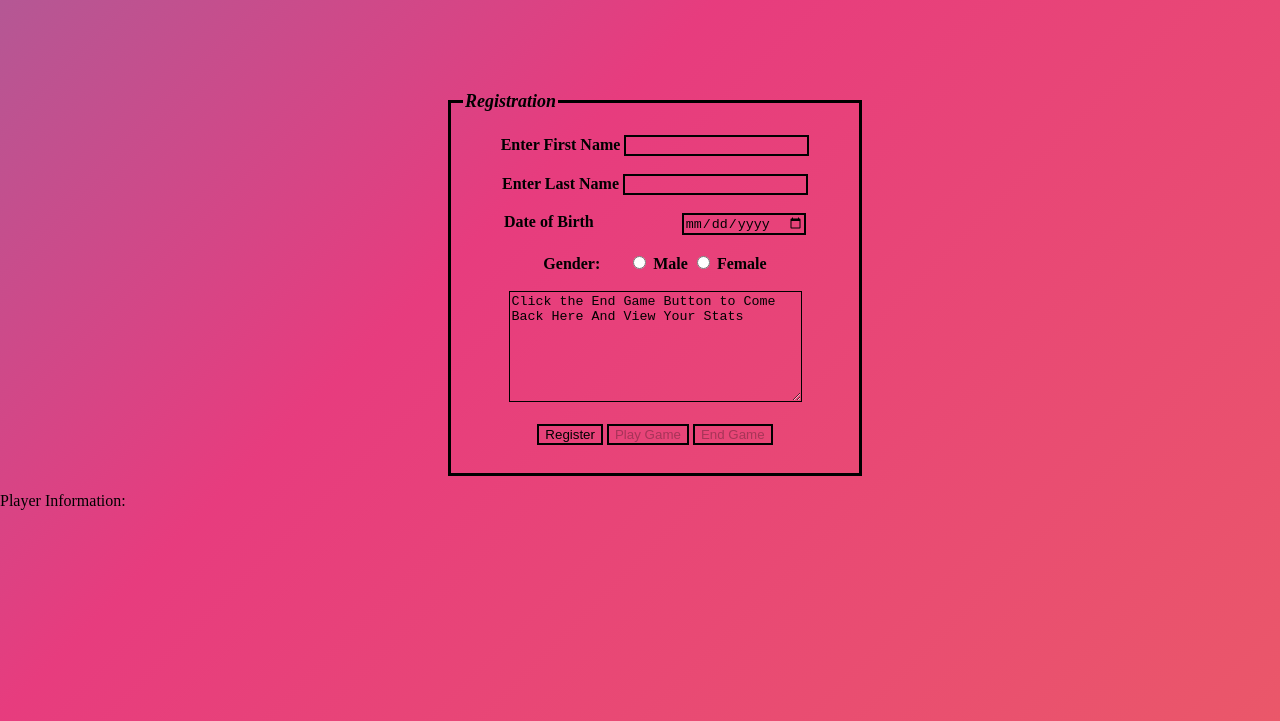
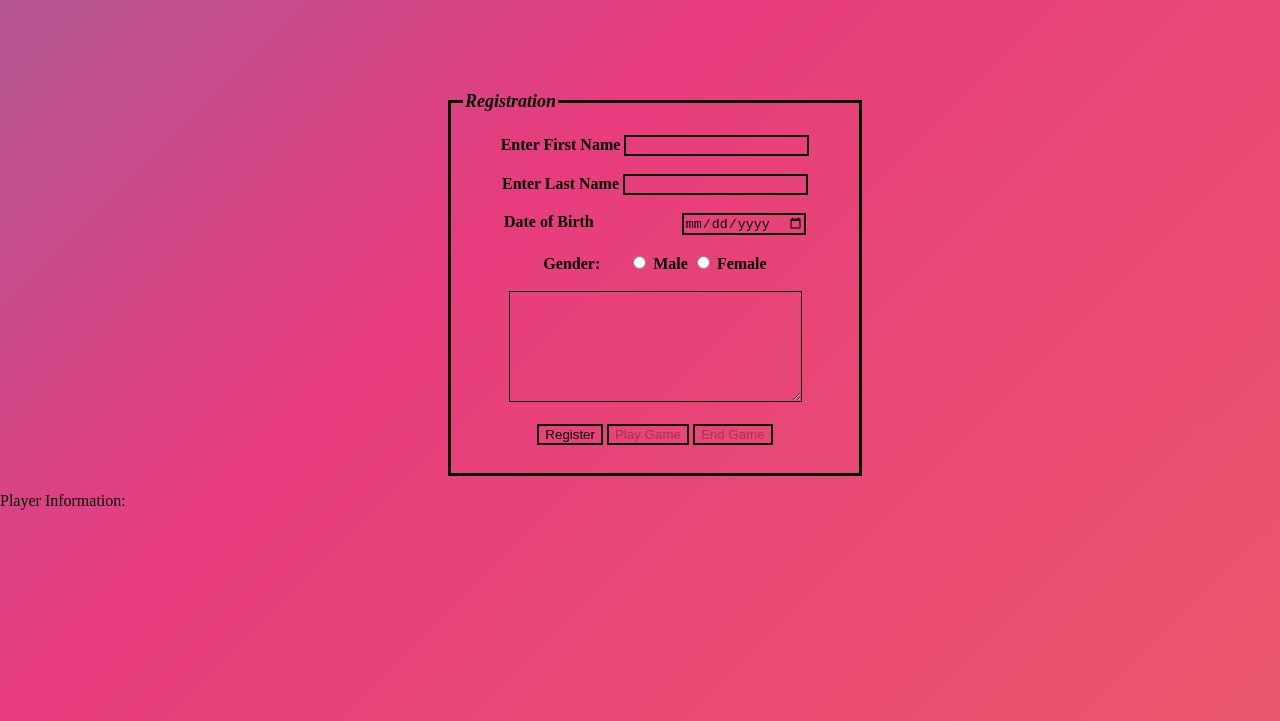
Before and after one commit to DBu3hanan/DBu3hanan.github.io, a plain HTML site: page index.html in a window 1280 px wide. Shown: the part 79-800 px from the top of the page. Drawn offline with Linux system fonts and the light colour scheme.

Commit message:
Update index.html

```diff
--- a/index.html
+++ b/index.html
@@ -59,10 +59,7 @@
 
 
                 <br>
-                <textarea id="showpercentage" rows="7" cols="34">Click the End Game Button to Come Back Here And View Your Stats </textarea>
-
-
-
+                <textarea id="showpercentage" rows="7" cols="34"> </textarea>
 
 
 
```
